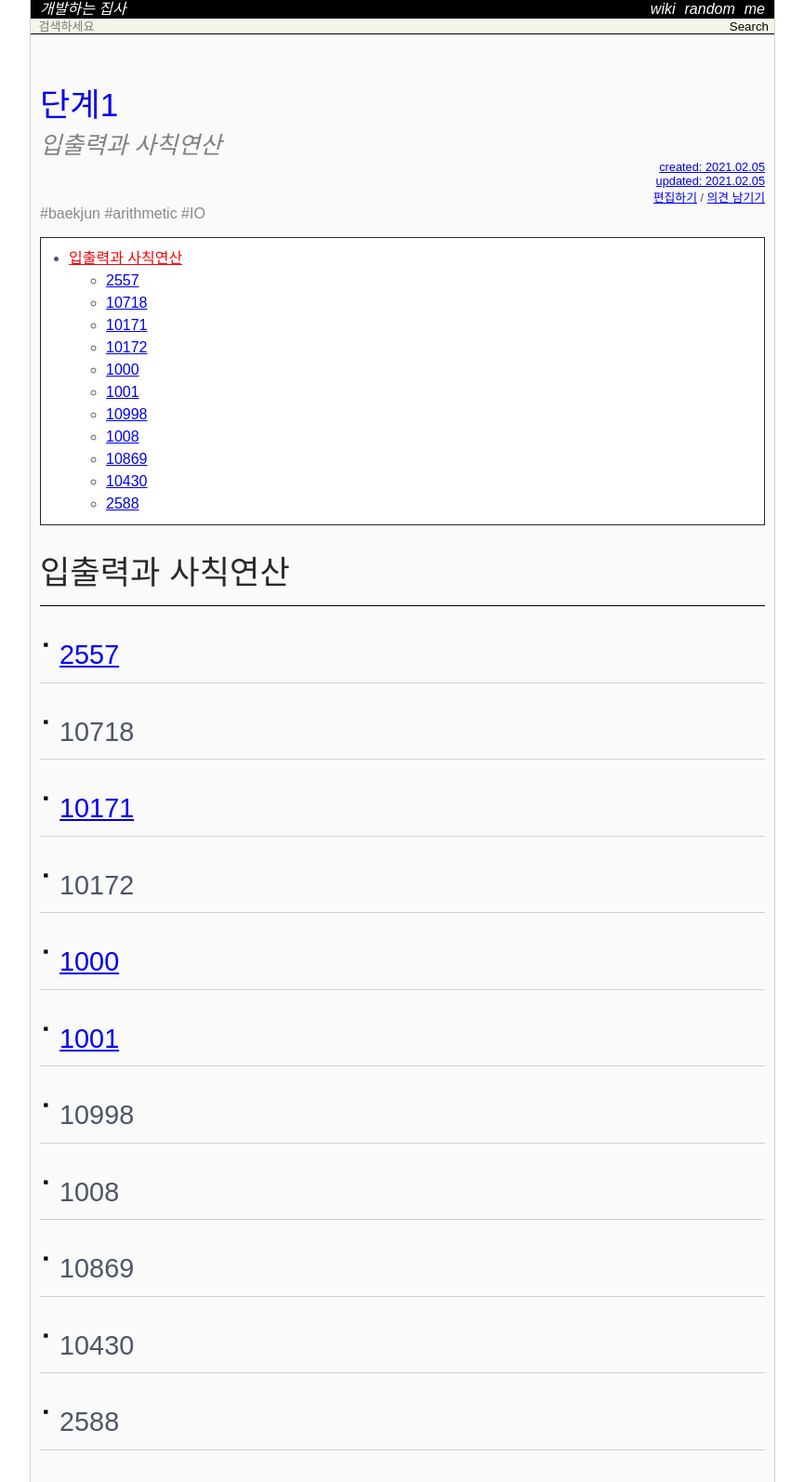
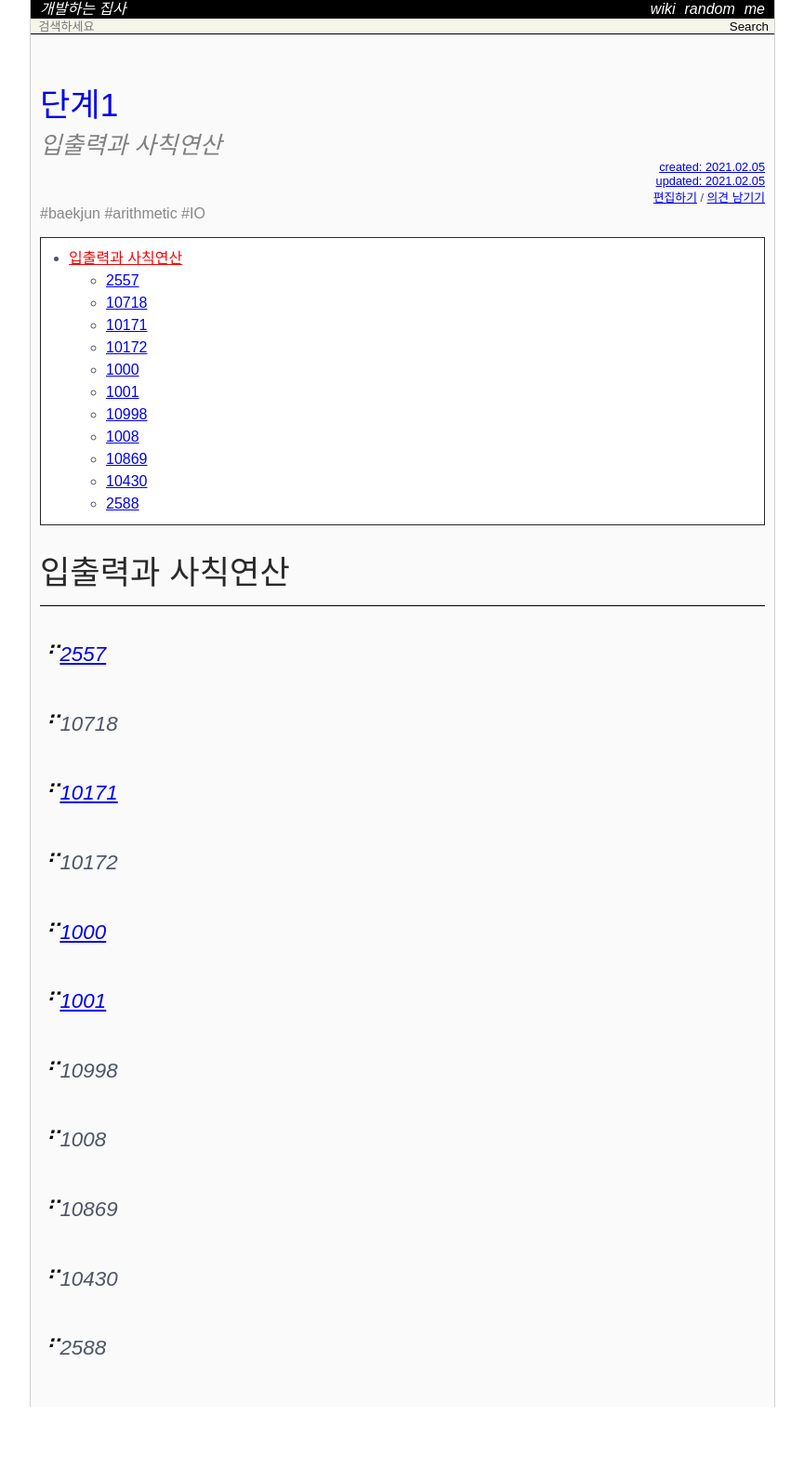
Before and after one commit to Achelous1/achelous1.github.io, a Jekyll site: the page built from _wiki/baekjun-level-1.md, in a window 1280 px wide. Shown: the whole page at 93% size, without its empty margins (207-1072 px from the left). Built offline with Jekyll 4.4.1, drawn with Linux system fonts in a browser that asks for light colours; nearby versions of some CDN libraries; some web fonts are replaced; comment, search, counter and statistics services are not loaded; after the commit the page ends 1513 px from its top, so only the background shows below that.

Commit message:
MINOR change

```diff
--- a/_data/pageMap.yml
+++ b/_data/pageMap.yml
@@ -52,7 +52,7 @@ baekjun-level-1:
     summary: '입출력과 사칙연산'
     parent: baekjun
     url: /wiki/baekjun-level-1
-    updated: '2021-02-05 16:37:33 +0900'
+    updated: '2021-02-05 16:56:16 +0900'
     children: ['1000', '1001', '10171']
 books-2021:
     type: wiki
--- a/_wiki/baekjun-level-1.md
+++ b/_wiki/baekjun-level-1.md
@@ -14,14 +14,14 @@ latex   : false
 {:toc}
 
 # 입출력과 사칙연산
-## [[2557]]
-## 10718
-## [[10171]]
-## 10172
-## [[1000]]
-## [[1001]]
-## 10998
-## 1008
-## 10869
-## 10430
-## 2588
+#### [[2557]]
+#### 10718
+#### [[10171]]
+#### 10172
+#### [[1000]]
+#### [[1001]]
+#### 10998
+#### 1008
+#### 10869
+#### 10430
+#### 2588
```
Also changed, not shown: other parts of _wiki/baekjun-level-1.md (+1 -1 lines).
